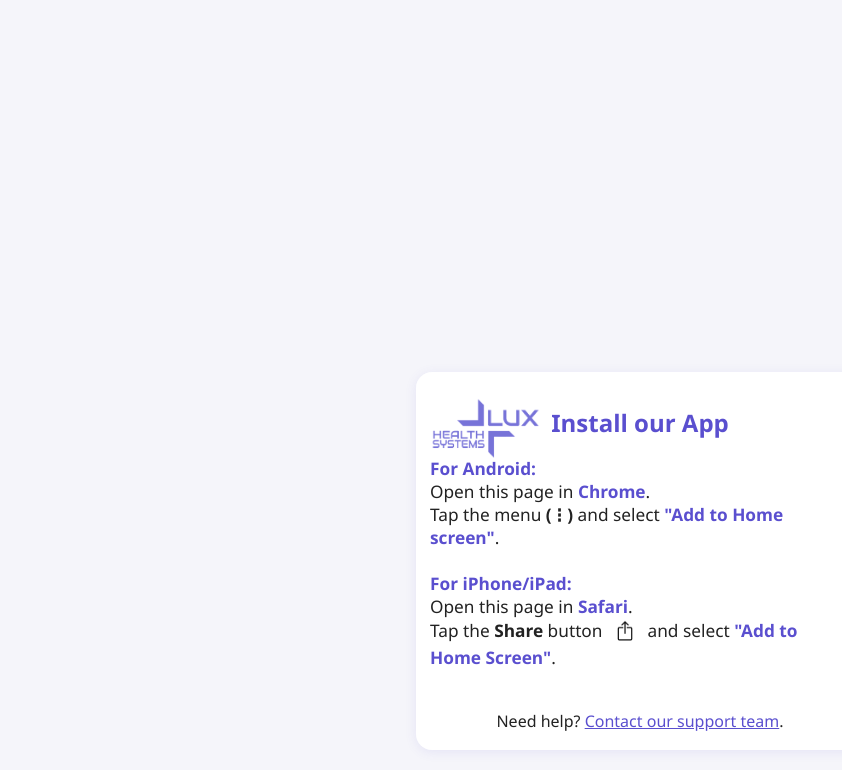
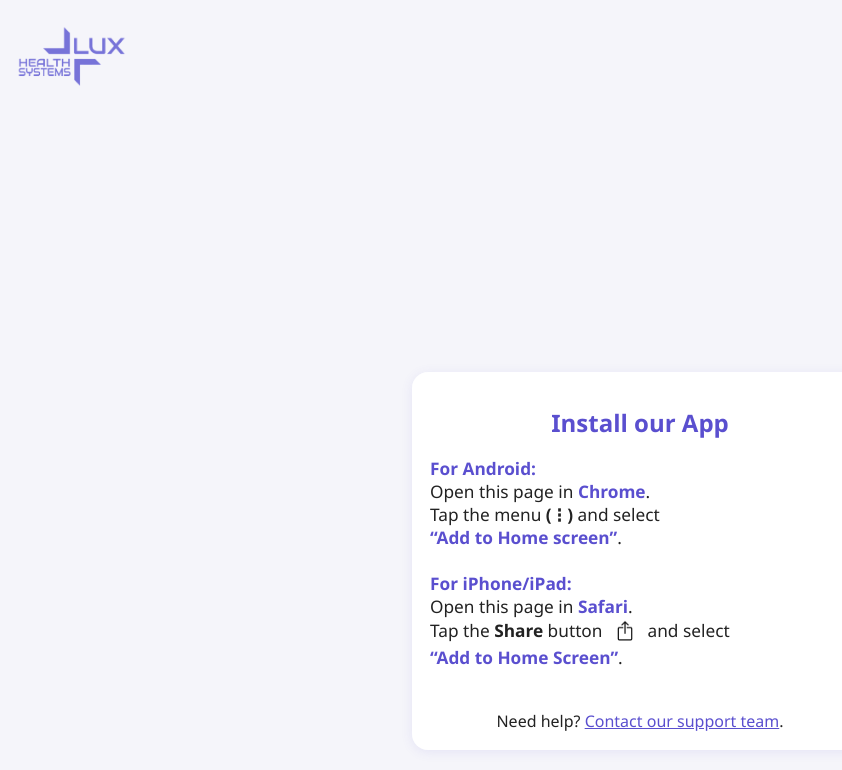
Before and after one commit to daniloluzjr/site-corporativo-luxsolutions, a website: page app.html in a window 1280 px wide. Shown: the whole page, without its empty margins (0-842 px from the left). Drawn offline with Linux system fonts and the light colour scheme.

Commit message:
Add files via upload

```diff
--- a/app.css
+++ b/app.css
@@ -40,10 +40,11 @@ h1 {
   background: rgba(255,255,255,0.92);
   border-radius: 16px;
   box-shadow: 0 2px 12px rgba(90,79,207,0.10);
-  padding: 18px 14px;
+  padding: 18px 18px;
   margin-bottom: 18px;
   width: 100%;
   font-size: 1.08rem;
+  text-align: justify;
 }
 .instructions strong {
   color: #5a4fcf;
--- a/app.html
+++ b/app.html
@@ -8,17 +8,17 @@
   <link rel="stylesheet" href="app.css">
 </head>
 <body>
+  <img src="assets/lux_logo.png" alt="Lux Health Systems Logo" class="logo">
   <div class="container">
-    <img src="assets/lux_logo.png" alt="Lux Health Systems Logo" class="logo">
     <div class="instructions">
       <h1>Install our App</h1>
       <strong>For Android:</strong><br>
       Open this page in <strong>Chrome</strong>.<br>
-      Tap the menu <b>(⋮)</b> and select <strong>"Add to Home screen"</strong>.<br>
+      Tap the menu <b>(⋮)</b> and select <br><strong>“Add to Home screen”</strong>.<br>
       <br>
       <strong>For iPhone/iPad:</strong><br>
       Open this page in <strong>Safari</strong>.<br>
-      Tap the <b>Share</b> button <img src="assets/share.png" alt="Share Icon"> and select <strong>"Add to Home Screen"</strong>.<br>
+      Tap the <b>Share</b> button <img src="assets/share.png" alt="Share Icon"> and select <br><strong>“Add to Home Screen”</strong>.<br>
       <br>
       <div class="help-text">
         Need help? <a href="https://luxsolutions.tech/contact.html">Contact our support team</a>.
```
